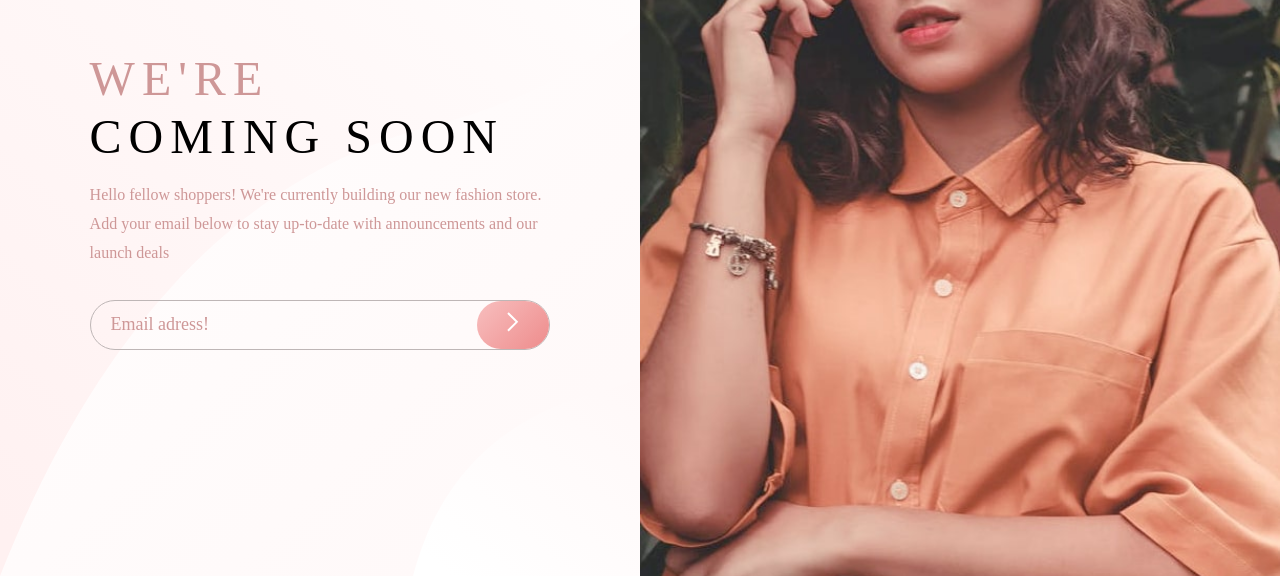
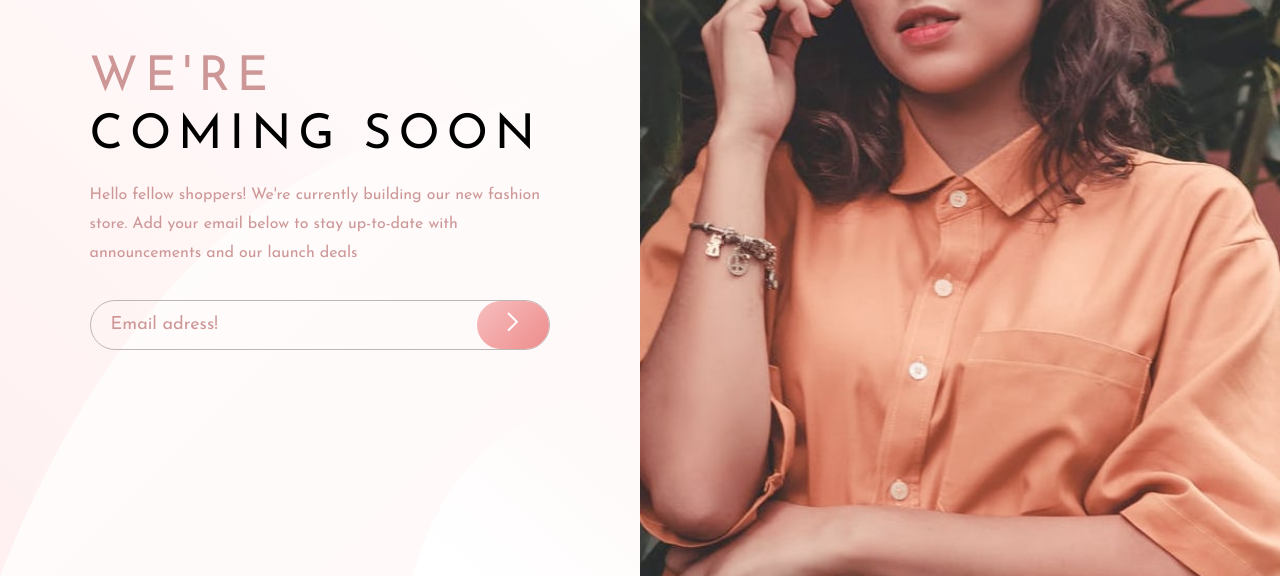
Before and after one commit to Ikuewumi/fmio-base-apparel, a website built with Vite: page index.html in a window 1280 px wide. Shown: the part 224-800 px from the top of the page. Built offline with nearby package versions, Linux system fonts and the light colour scheme.

Commit message:
add google fonts

```diff
--- a/index.html
+++ b/index.html
@@ -4,7 +4,10 @@
     <meta charset="UTF-8" />
     <link rel="icon" type="image/svg+xml" href="/vite.svg" />
     <meta name="viewport" content="width=device-width, initial-scale=1.0" />
-    <title>Vite App</title>
+    <title>FMIO - Base Apparel</title>
+    <link rel="preconnect" href="https://fonts.googleapis.com">
+<link rel="preconnect" href="https://fonts.gstatic.com" crossorigin>
+<link href="https://fonts.googleapis.com/css2?family=Josefin+Sans:wght@400;700&display=swap" rel="stylesheet">
   </head>
   <body>
     <header>
```
